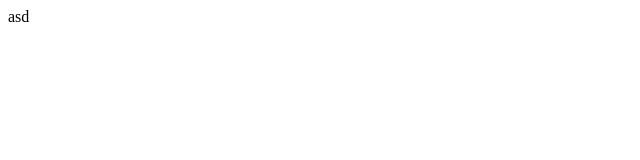
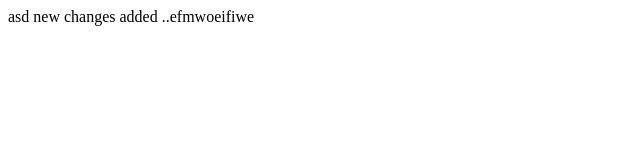
Before and after one commit to j0sephh123/testinggithubfunctionality, a plain HTML site: page index.html in a window 1280 px wide. Shown: the whole page, without its empty margins (0-640 px from the left). Drawn offline with Linux system fonts and the light colour scheme.

Commit message:
added index html

```diff
--- a/index.html
+++ b/index.html
@@ -8,5 +8,8 @@
 </head>
 <body>
   asd
+  new changes added
+  ..efmwoeifiwe
+
 </body>
 </html>
```
